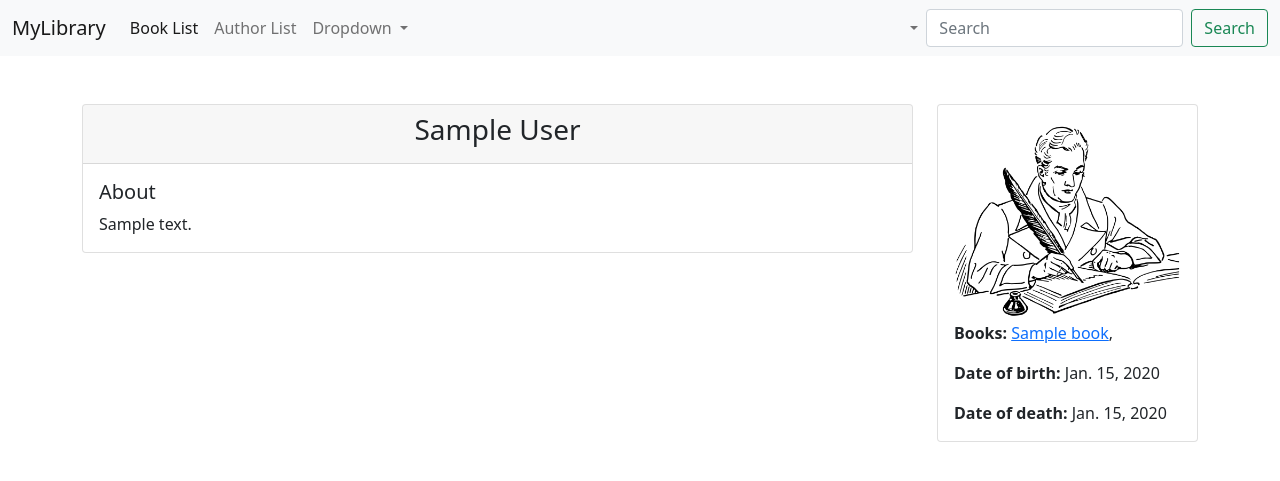
After one commit to iamsuatzengin/django-library-management, a Django app: page /author-detail/1 in a window 1280 px wide. The commit adds this page. Shown: the top 481 px of the page. Run offline with Django 3.2, Linux system fonts and the light colour scheme; tables that the repository leaves empty hold one stand-in row (values such as "Sample post").

Commit message:
added author list and detail

```diff
--- a/library_project_con/library_app/models.py
+++ b/library_project_con/library_app/models.py
@@ -23,7 +23,7 @@ class Book(models.Model):
     title = models.CharField(max_length=150)
     isbn = models.CharField(
         'ISBN', max_length=13, help_text='13 Character <a href="https://www.isbn-international.org/content/what-isbn">ISBN number</a>')
-    about = models.TextField(max_length=1000, blank=True, null=True)
+    about = models.TextField(max_length=1500, blank=True, null=True)
     number_of_page = models.SmallIntegerField()
     book_genre = models.ManyToManyField(
         Genre, help_text='Select a genre for this book')
@@ -83,6 +83,13 @@ class Author(models.Model):
     last_name = models.CharField(max_length=100)
     date_of_birth = models.DateField(blank=True, null=True)
     date_of_death = models.DateField(blank=True, null=True)
-
+    about = models.TextField(max_length=1500, blank=True, null=True)
+    added_date = models.DateTimeField(auto_now_add=True, blank=True, null=True)
     def __str__(self):
         return f"{self.last_name}, {self.first_name}"
+
+    def short_about_author(self):
+        return self.about[:120] + "..."
+
+    class Meta:
+        ordering = ['-added_date']
--- a/library_project_con/library_app/urls.py
+++ b/library_project_con/library_app/urls.py
@@ -6,4 +6,6 @@ urlpatterns = [
     path('', views.index, name="index"),
     path('book-list/', views.BookListView.as_view(), name="book_list"),
     path('book-detail/<int:id>', views.book_detail, name="book_detail"),
+    path('author-list/', views.AuthorListView.as_view(), name="author_list"),
+    path('author-detail/<int:id>', views.author_detail, name="author_detail"),
 ]
--- a/library_project_con/library_app/views.py
+++ b/library_project_con/library_app/views.py
@@ -17,9 +17,18 @@ def index(request):
 
 class BookListView(ListView):
     model = Book
-    paginate_by = 21
+    paginate_by = 20
     template_name = 'book_list.html'
 
 def book_detail(request, id):
     book = Book.objects.get(id=id)
     return render(request, 'book_detail.html', {'book': book})
+
+class AuthorListView(ListView):
+    model = Author
+    paginate_by = 20
+    template_name='author_list.html'
+
+def author_detail(request, id):
+    author = Author.objects.get(id = id)
+    return render(request, 'author_detail.html', {'author': author})
--- /dev/null
+++ b/library_project_con/templates/author_detail.html
@@ -0,0 +1,49 @@
+{% extends "partials/base.html" %}
+
+{% load static %}
+
+{% block content %}
+
+<br><br>
+<div class="container">
+
+    <div class="row">
+        <div class="col-md-9">
+            <div class="card">
+                <div class="card-header">
+                  <h3 class="text-center">{{ author.first_name }} {{ author.last_name }}</h3>
+                </div>
+                <div class="card-body">
+                    <h5 class="card-title">About</h5>
+                    <p class="card-text">{{ author.about }}</p>
+
+                </div>
+              </div>
+        </div>
+        <div class="col-md-3">
+            <div class="card">
+                <div class="card-body">
+                    <img src="{% static 'img/author.png' %}" alt="" class="card-img">
+                    <p class="card-text">
+                        <strong>Books:</strong>
+                        {% for book in author.book_set.all %}
+                        <a href="{% url 'book_detail' book.id %}">{{book}}</a>,
+                        {% endfor %}
+                    </p>
+                    <p class="card-text">
+                        <strong>Date of birth:</strong> {{author.date_of_birth}}
+                    </p>
+                    {% if author.date_of_death %}
+                    <p class="card-text">
+                        <strong>Date of death:</strong> {{author.date_of_death}}
+                    </p>
+                    {% endif %}
+                </div>
+            </div>
+        </div>
+    </div>
+
+
+</div>
+
+{% endblock content %}
--- a/library_project_con/templates/book_detail.html
+++ b/library_project_con/templates/book_detail.html
@@ -22,6 +22,7 @@
         <div class="col-md-3">
             <div class="card">
                 <div class="card-body">
+                    <img src="{% static 'img/book.png' %}" alt="" class="card-img">
                     <p class="card-text">
                         <strong>Author: </strong>{{book.author}}
                     </p>
--- a/library_project_con/templates/partials/base.html
+++ b/library_project_con/templates/partials/base.html
@@ -27,7 +27,7 @@
                         <a class="nav-link active" aria-current="page" href="{% url 'book_list' %}">Book List</a>
                     </li>
                     <li class="nav-item">
-                        <a class="nav-link" href="#">Author List</a>
+                        <a class="nav-link" href=" {% url 'author_list' %} ">Author List</a>
                     </li>
                     <li class="nav-item dropdown">
                         <a class="nav-link dropdown-toggle" href="#" id="navbarDropdown" role="button"
```
Also changed, not shown: library_project_con/templates/author_list.html (added, +44 -0 lines), library_project_con/library_app/migrations/0004_auto_20210517_1138.py (added), library_project_con/library_app/migrations/0005_author_added_date.py (added), library_project_con/library_app/migrations/0006_alter_author_options.py (added), library_project_con/static/img/author.png (added).
